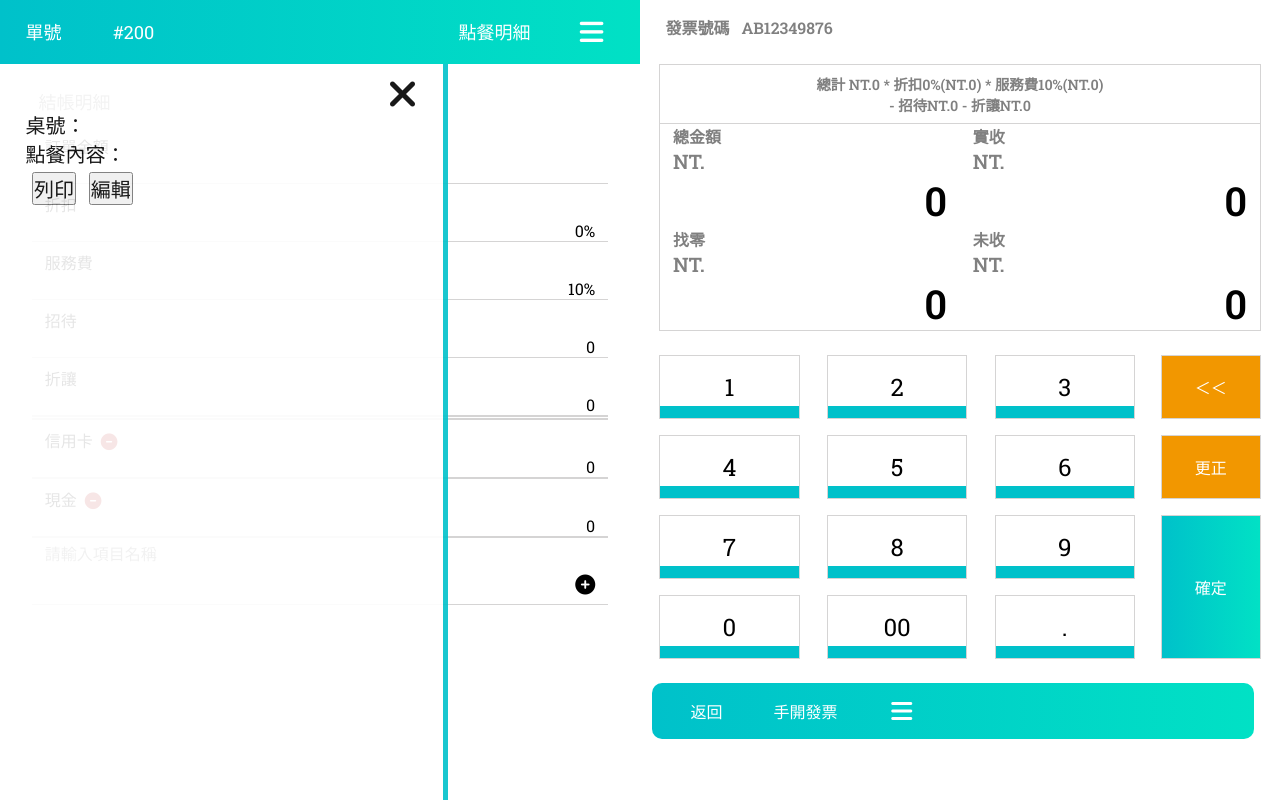
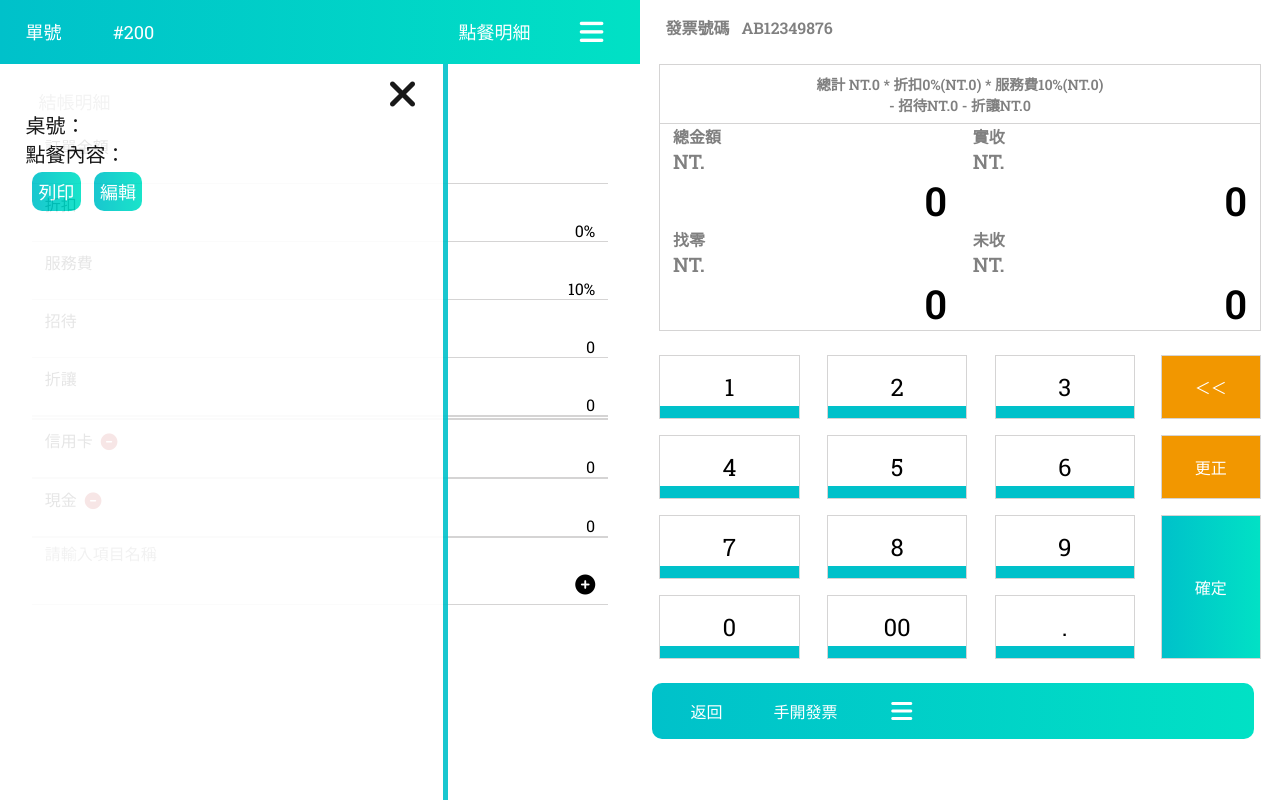
Before and after one commit to PersonHow/POS-Register-FrontEnd, a Vue app: page / in a window 1280 px wide. Built offline with nearby package versions, Linux system fonts and the light colour scheme; a web font is replaced by a local one.

Commit message:
update saveBillfromP to saveBilltoDB

```diff
--- a/src/components/ChiaoLin/Calculator.vue
+++ b/src/components/ChiaoLin/Calculator.vue
@@ -12,7 +12,7 @@ export default {
         };
     },
     methods: {
-        ...mapActions(useBillstore, ['saveBillfromP']),
+        ...mapActions(useBillstore, ['saveBilltoDB']),
         saveBill() {
             let pCash = 0, pCard = 0, pOther = 0;
             this.Billstore.inputEvent.forEach(event => {
@@ -24,8 +24,8 @@ export default {
                     pOther += event.value;
                 }
             });
-            this.saveBillfromP("", this.Billstore.order_id, pCash, pCard, pOther, this.Billstore.invoiceNum, "", 2, "")
-            console.log(this.saveBillfromP);
+            this.saveBilltoDB("", this.Billstore.order_id, pCash, pCard, pOther, this.Billstore.invoiceNum, "", 2, "")
+            console.log(this.saveBilltoDB);
         }
     }
 }
--- a/src/components/ChiaoLin/LeftNavEditOrder.vue
+++ b/src/components/ChiaoLin/LeftNavEditOrder.vue
@@ -18,8 +18,8 @@ export default {
         <ul>
             <li>桌號：{{ Billstore.table_num }}</li>
             <li>點餐內容：{{ Billstore.order_detail }}</li>
-            <button>列印</button>
-            <button>編輯</button>
+            <button class="myMouse">列印</button>
+            <button class="myMouse">編輯</button>
         </ul>
     </nav>
 </template>
@@ -76,8 +76,13 @@ export default {
 
         button {
             font-family: "Chocolate Classical Sans", sans-serif;
-            font-size: 2.5dvh;
+            font-size: 2.25dvh;
             margin: 0.5dvh 0.5dvw;
+            border: none;
+            border-radius: 10px;
+            background: linear-gradient(90deg, #00c1ca, #01e1c5);
+            padding: 0.5dvw;
+            color: white;
         }
     }
 }
--- a/src/stores/BillStore.js
+++ b/src/stores/BillStore.js
@@ -130,7 +130,7 @@ export const useBillstore = defineStore("Billstore", {
       return "0";
     },
     // Bill完成存值到DB
-    saveBillfromP(bId, oId, pCash, pCard, pOther, invNum, cTime, pId, upTime) {
+    saveBilltoDB(bId, oId, pCash, pCard, pOther, invNum, cTime, pId, upTime) {
       let saveObj = {
         bill_id: bId,
         order_id: oId,
```
